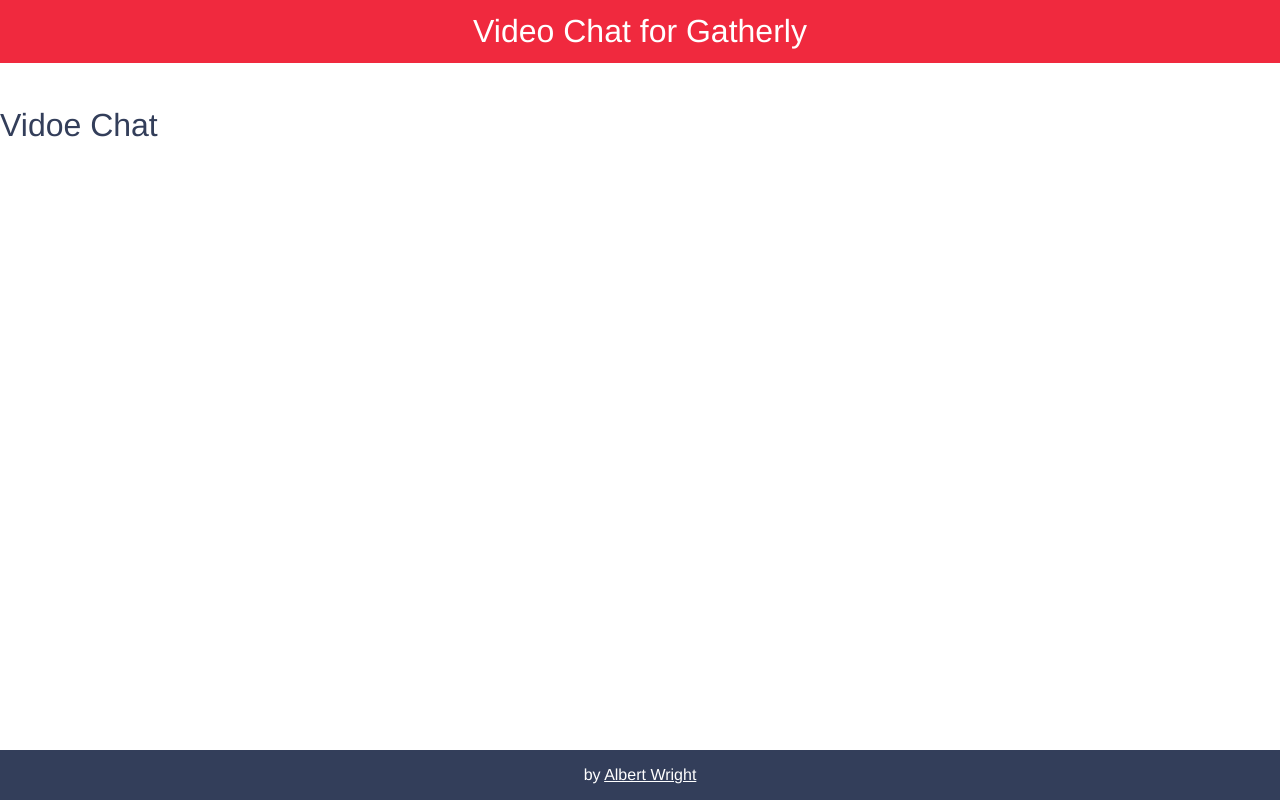
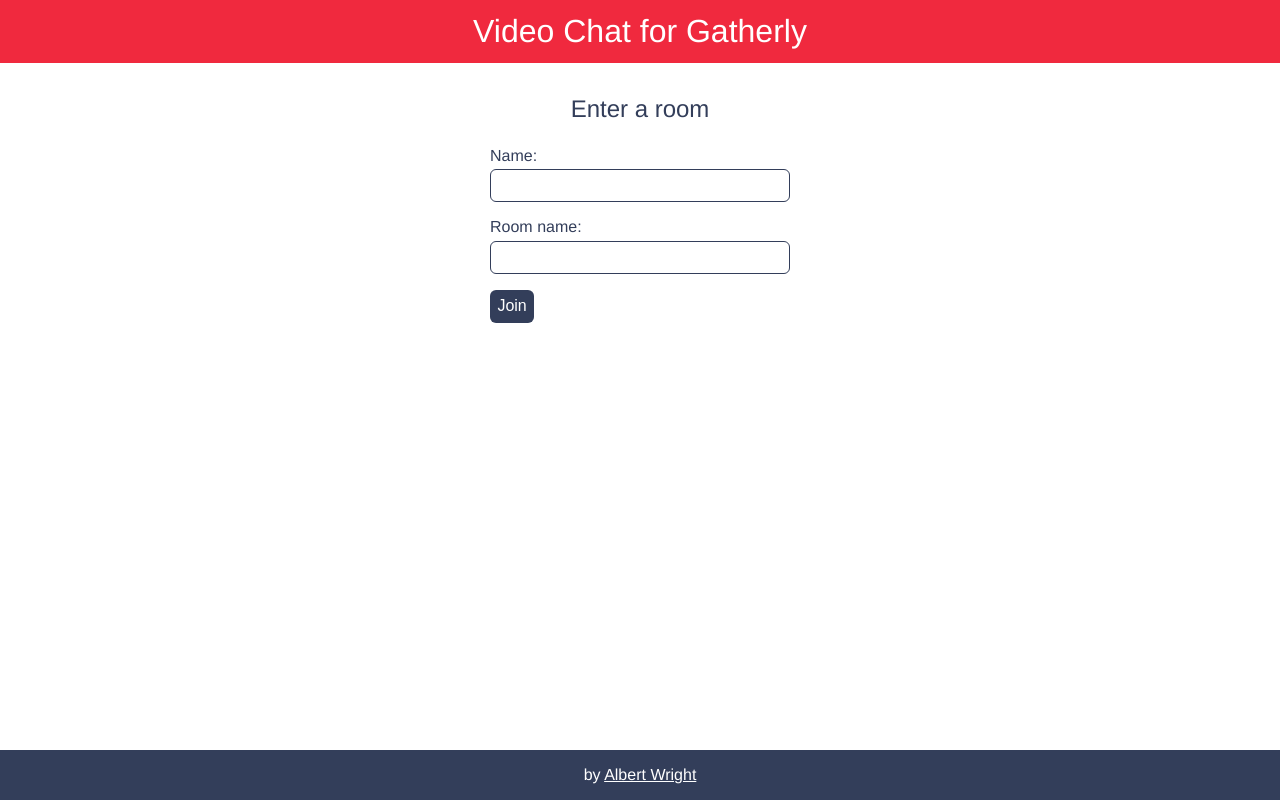
Before and after one commit to PonyJackal/React-Twilio, a React (Create React App) app: page / in a window 1280 px wide. Built offline with nearby package versions, Linux system fonts and the light colour scheme.

Commit message:
update formSatate

```diff
--- a/src/App.css
+++ b/src/App.css
@@ -53,3 +53,43 @@
 footer a {
   color: #fff;
 }
+
+form {
+  max-width: 300px;
+  margin: 0 auto;
+}
+
+h2 {
+  font-weight: 300;
+  margin-bottom: 1em;
+  text-align: center;
+}
+
+form > div {
+  width: 100%;
+  margin-bottom: 1em;
+}
+form > div > label {
+  display: block;
+  margin-bottom: 0.3em;
+}
+form > div > input {
+  display: block;
+  width: 100%;
+  font-size: 16px;
+  padding: 0.4em;
+  border-radius: 6px;
+  border: 1px solid #333e5a;
+}
+
+button {
+  background: #333e5a;
+  color: #fff;
+  font-size: 16px;
+  padding: 0.4em;
+  border-radius: 6px;
+  border: 1px solid transparent;
+}
+button:hover {
+  filter: brightness(150%);
+}
--- a/src/App.js
+++ b/src/App.js
@@ -1,5 +1,6 @@
-import logo from './logo.svg';
-import './App.css';
+import { VideoChat } from "./components";
+import logo from "./logo.svg";
+import "./App.css";
 
 function App() {
   return (
@@ -8,10 +9,15 @@
         <h1>Video Chat for Gatherly</h1>
       </header>
       <main>
-        <h1>Vidoe Chat</h1>
+        <VideoChat />
       </main>
       <footer>
-        <p>by <a href="https://www.linkedin.com/in/albert-wright-3b2466202/">Albert Wright</a></p>
+        <p>
+          by{" "}
+          <a href="https://www.linkedin.com/in/albert-wright-3b2466202/">
+            Albert Wright
+          </a>
+        </p>
       </footer>
     </div>
   );
--- a/src/components/VideoChat.js
+++ b/src/components/VideoChat.js
@@ -1,27 +1,27 @@
 import React, { useState, useCallback } from "react";
-import Room from "./Room";
 
 const VideoChat = () => {
   const [formState, setFormState] = useState({
-      username: '',
-      roomname: '',
-      isConnecting: false
-  })
+    username: "",
+    roomname: "",
+    isConnecting: false,
+  });
 
-  const handleChange = useCallback((event) => {
+  const handleChange = (event) => {
     setFormState({
       ...formState,
-      [event.target.name]: event.target.value
+      [event.target.name]: event.target.value,
     });
-  }, []);
+  };
 
-  const handleSubmit = () => {
+  const handleSubmit = (event) => {
+    event.preventDefault();
     setFormState({
       ...formState,
-      isConnecting: true
-    })
-    console.log(formState)
-  }
+      isConnecting: true,
+    });
+    console.log(formState);
+  };
 
   return (
     <form onSubmit={handleSubmit}>
@@ -29,6 +29,7 @@
       <div>
         <label htmlFor="name">Name:</label>
         <input
+          name="username"
           type="text"
           id="field"
           value={formState.username}
@@ -41,9 +42,10 @@
       <div>
         <label htmlFor="room">Room name:</label>
         <input
+          name="roomname"
           type="text"
           id="room"
-          value={formState.username}
+          value={formState.roomname}
           onChange={handleChange}
           readOnly={formState.isConnecting}
           required
@@ -54,7 +56,7 @@
         {formState.isConnecting ? "Connecting" : "Join"}
       </button>
     </form>
-  )
+  );
 };
 
 export default VideoChat;
--- /dev/null
+++ b/src/components/index.js
@@ -0,0 +1 @@
+export { default as VideoChat } from "./VideoChat";
```
